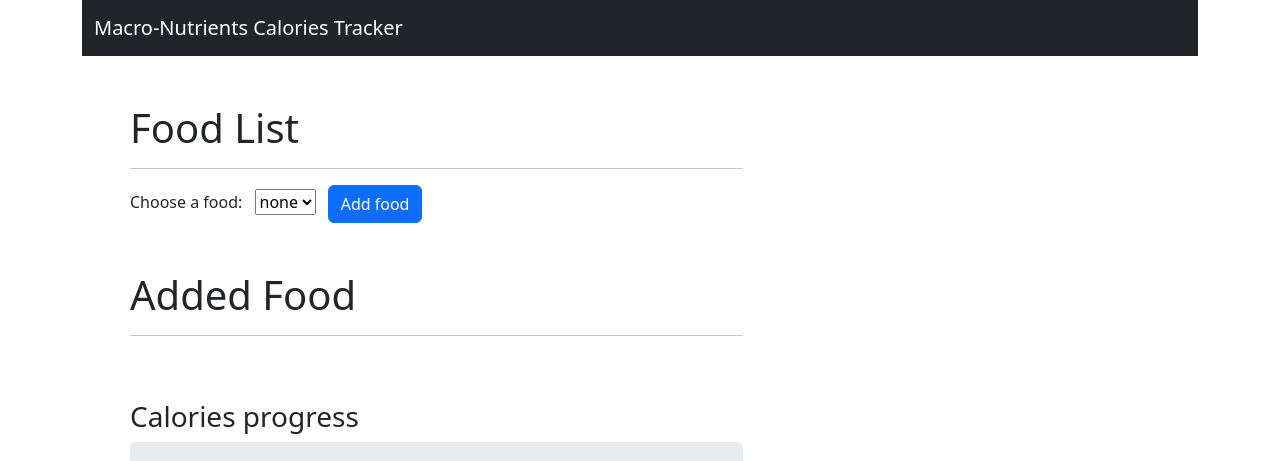
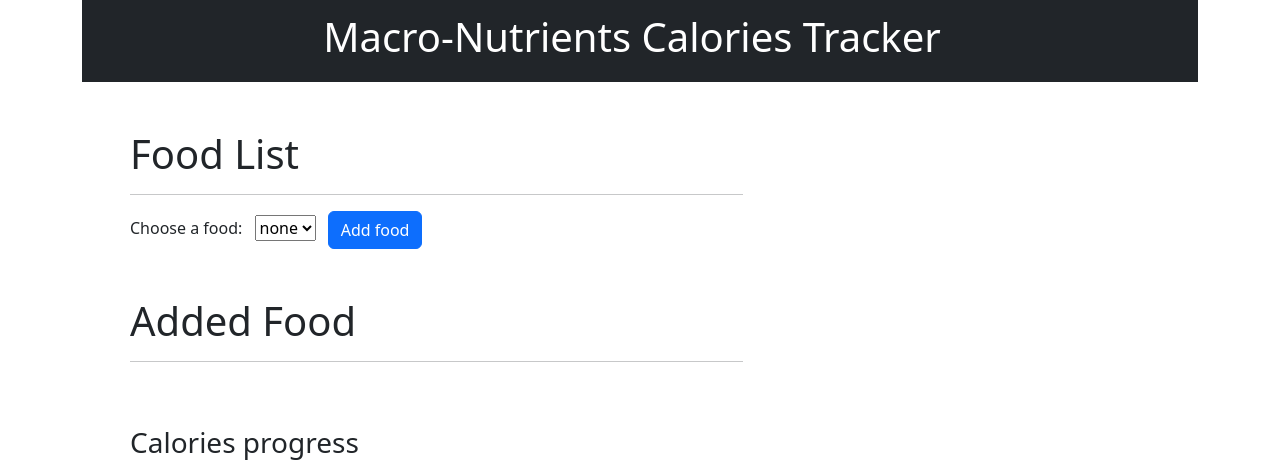
Before and after one commit to stanislavtz/calories_tracker, a Django app: page / in a window 1280 px wide. Shown: the top 461 px of the page. Run offline with Django 5.2, Linux system fonts and the light colour scheme; the visitor is signed in with stand-in values (Sample User, id 1); data that the repository does not hold is empty.

Commit message:
Update navbar

```diff
--- a/myapp/templates/myapp/includes/navbar.html
+++ b/myapp/templates/myapp/includes/navbar.html
@@ -1,5 +1,5 @@
 <nav class="navbar navbar-expand-md navbar-dark bg-dark" aria-label="Fourth navbar example">
     <div class="container-fluid">
-      <a class="navbar-brand" href="{% url 'index' %}">Macro-Nutrients Calories Tracker</a>
+      <a class="navbar-brand w-100 text-center" href="{% url 'index' %}"><h1 class="fw-normal">Macro-Nutrients Calories Tracker</h1></a>
     </div>
   </nav>
```
